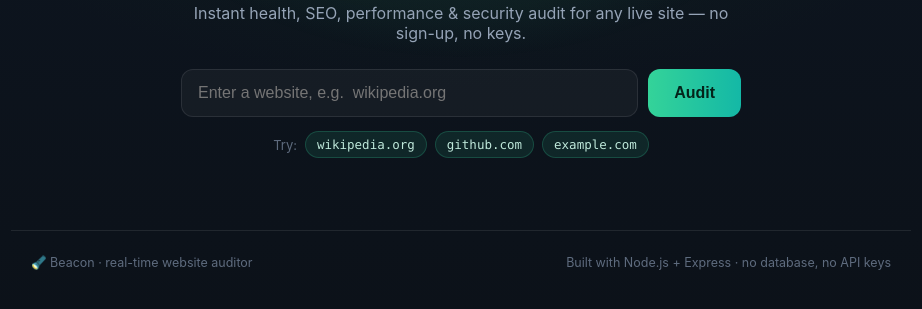
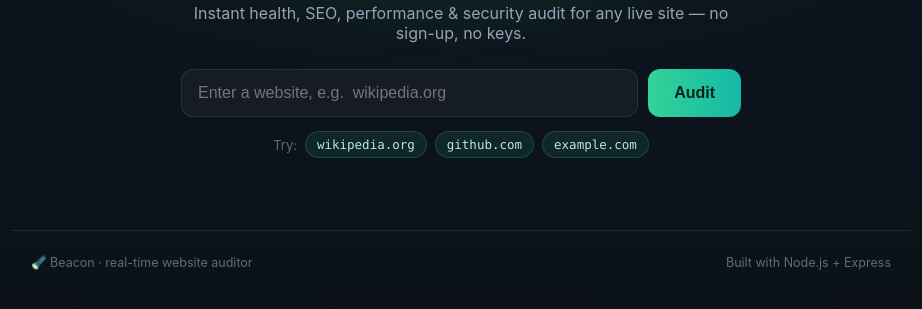
Before and after one commit to vbuildlanka-oss/Cloudcomp, a website: page public/index.html in a window 1280 px wide. Shown: the part 165-474 px from the top of the page, without its empty margins (179-1101 px from the left). Drawn offline with Linux system fonts and the light colour scheme; no server answers.

Commit message:
Remove 'no database, no API keys' text from footer

```diff
--- a/public/index.html
+++ b/public/index.html
@@ -84,7 +84,7 @@
 
     <footer class="footer">
       <span>🔦 Beacon · real-time website auditor</span>
-      <span>Built with Node.js + Express · no database, no API keys</span>
+      <span>Built with Node.js + Express</span>
     </footer>
 
     <script src="app.js"></script>
```
